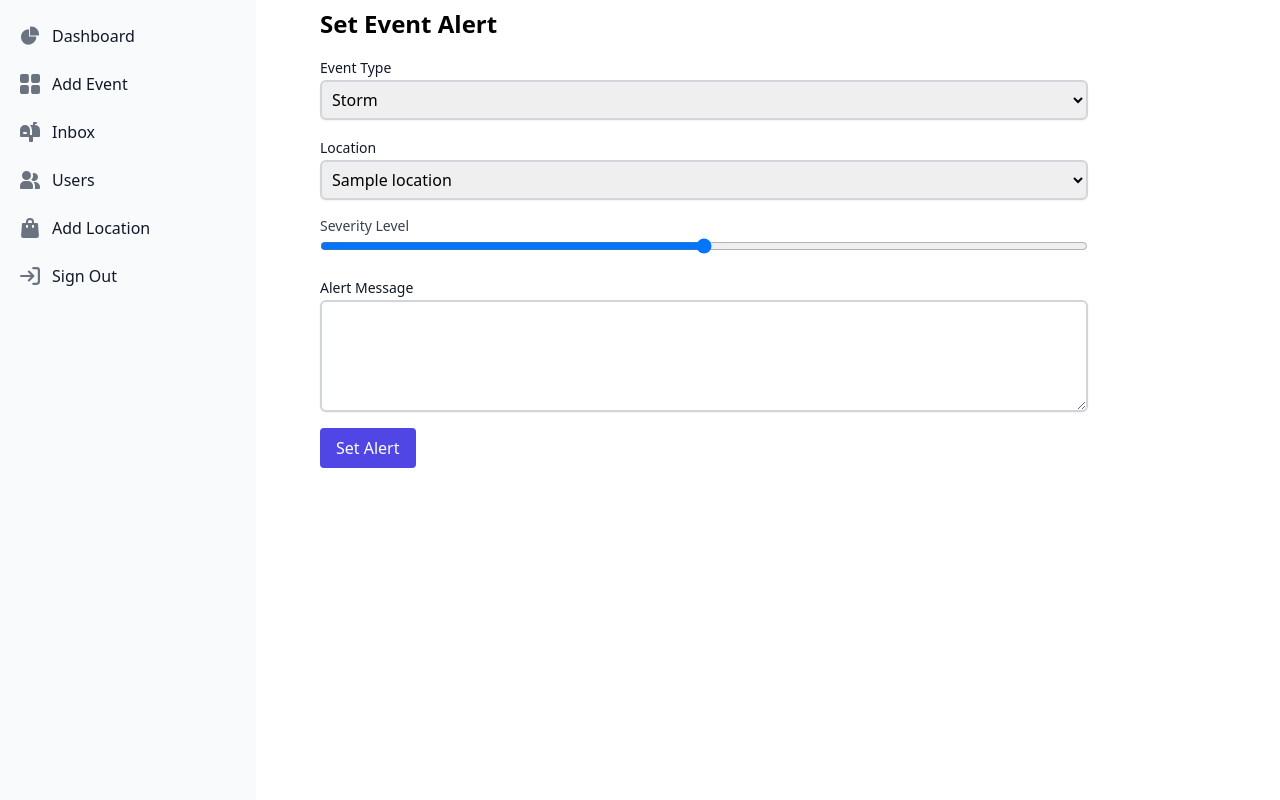
After one commit to devAmaresh/dbms_proj_weather, a PHP site: page /admin/event.php in a window 1280 px wide. The commit adds this page. Run offline with PHP 8.4, Linux system fonts and the light colour scheme; the visitor is signed in with stand-in values (Sample User, id 1); tables that the repository leaves empty or names only in its code hold one stand-in row (values such as "Sample post"); style sheets or scripts are compiled from the project's sources; some libraries are stand-ins or nearby versions.

Commit message:
done adding events admin

```diff
--- /dev/null
+++ b/admin/event.php
@@ -0,0 +1,98 @@
+<?php
+include("dbconnection.php");
+session_start();
+include("includes/authenticate.php");
+
+// Fetch locations from the database
+$query = "SELECT * FROM Locations";
+$result = mysqli_query($conn, $query);
+
+if (isset($_POST['set_alert'])) {
+    $event_type = $_POST['event_type'];
+    $location_id = $_POST['location_id'];
+    $severity_level = $_POST['severity_level'];
+    $alert_message = $_POST['alert_message'];
+
+    // Get current timestamp
+    $event_timestamp = date('Y-m-d H:i:s');
+
+    // Insert alert into database
+    $query = "INSERT INTO weatherevents (location_id, event_type, event_timestamp, severity_level, description) VALUES ('$location_id', '$event_type', '$event_timestamp', '$severity_level', '$alert_message')";
+    if (mysqli_query($conn, $query)) {
+        echo "<script>alert('Alert set successfully');</script>";
+    } else {
+        echo "<script>alert('Error setting alert');</script>";
+    }
+}
+?>
+
+<!DOCTYPE html>
+<html lang="en">
+<head>
+    <meta charset="UTF-8">
+    <meta name="viewport" content="width=device-width, initial-scale=1.0">
+    <title>Set Event Alert</title>
+    <script src="https://cdn.tailwindcss.com"></script>
+    <link rel="stylesheet" href="../src/output.css" />
+    <script>
+        function validateForm() {
+            var eventType = document.getElementById('event_type').value;
+            var locationId = document.getElementById('location_id').value;
+            var severityLevel = document.getElementById('severity_level').value;
+            var alertMessage = document.getElementById('alert_message').value;
+
+            if (eventType === "" || locationId === "" || severityLevel === "" || alertMessage === "") {
+                alert("Please fill all the fields.");
+                return false;
+            }
+            return true;
+        }
+    </script>
+</head>
+<body>
+    <?php include_once("includes/sidebar.php"); ?>
+    <div class="grid grid-cols-12">
+        <div class="col-span-3"></div>
+        <div class="col-span-9 pt-2 w-[80%]">
+            <h1 class="text-2xl font-semibold">Set Event Alert</h1>
+            <form action="#" method="POST" class="mt-4">
+                <div class="mt-4">
+                    <label for="event_type" class="block text-sm font-medium leading-6 text-gray-900">Event Type</label>
+                    <select id="event_type" name="event_type" required class="p-1.5 block w-full border-2 rounded-md border-gray-300 shadow-sm focus:border-indigo-300 focus:ring focus:ring-indigo-200 focus:ring-opacity-50">
+                        <option value="storm">Storm</option>
+                        <option value="earthquake">Earthquake</option>
+                        <!-- Add more event types as needed -->
+                    </select>
+                </div>
+                <div class="mt-4">
+                    <label for="location_id" class="block text-sm font-medium leading-6 text-gray-900">Location</label>
+                    <select id="location_id" name="location_id" required class="p-1.5 block w-full border-2 rounded-md border-gray-300 shadow-sm focus:border-indigo-300 focus:ring focus:ring-indigo-200 focus:ring-opacity-50">
+                        <?php while ($row = mysqli_fetch_assoc($result)): ?>
+                            <option value="<?php echo $row['location_id']; ?>"><?php echo $row['location_name']; ?></option>
+                        <?php endwhile; ?>
+                    </select>
+                </div>
+                <!--
+                <div class="mt-4">
+                    <label for="severity_level" class="block text-sm font-medium leading-6 text-gray-900">Severity Level</label>
+                    <select id="severity_level" name="severity_level" required class="p-1.5 block w-full border-2 rounded-md border-gray-300 shadow-sm focus:border-indigo-300 focus:ring focus:ring-indigo-200 focus:ring-opacity-50">
+                        <option value="low">Low</option>
+                        <option value="medium">Medium</option>
+                        <option value="high">High</option>
+                    </select>
+                </div>
+                        -->
+                        <div class="mt-4">
+                    <label for="severity_level" class="block text-sm font-medium text-gray-700">Severity Level</label>
+                    <input type="range" id="severity_level" name="severity_level" min="0" max="10" step="1" value="5" class="slider w-full">
+                </div>
+                <div class="mt-4">
+                    <label for="alert_message" class="block text-sm font-medium leading-6 text-gray-900">Alert Message</label>
+                    <textarea id="alert_message" name="alert_message" rows="4" required class="p-1.5 border-2 block w-full rounded-md border-gray-300 shadow-sm focus:border-indigo-300 focus:ring focus:ring-indigo-200 focus:ring-opacity-50"></textarea>
+                </div>
+                <button type="submit" name="set_alert" class="mt-4 bg-indigo-600 text-white py-2 px-4 rounded">Set Alert</button>
+            </form>
+        </div>
+    </div>
+</body>
+</html>
--- a/admin/includes/sidebar.php
+++ b/admin/includes/sidebar.php
@@ -17,7 +17,7 @@
             </a>
          </li>
          <li>
-            <a href="#" class="flex items-center p-2 text-gray-900 rounded-lg dark:text-white hover:bg-gray-100 dark:hover:bg-gray-700 group">
+            <a href="event.php" class="flex items-center p-2 text-gray-900 rounded-lg dark:text-white hover:bg-gray-100 dark:hover:bg-gray-700 group">
                <svg class="flex-shrink-0 w-5 h-5 text-gray-500 transition duration-75 dark:text-gray-400 group-hover:text-gray-900 dark:group-hover:text-white" aria-hidden="true" xmlns="http://www.w3.org/2000/svg" fill="currentColor" viewBox="0 0 18 18">
                   <path d="M6.143 0H1.857A1.857 1.857 0 0 0 0 1.857v4.286C0 7.169.831 8 1.857 8h4.286A1.857 1.857 0 0 0 8 6.143V1.857A1.857 1.857 0 0 0 6.143 0Zm10 0h-4.286A1.857 1.857 0 0 0 10 1.857v4.286C10 7.169 10.831 8 11.857 8h4.286A1.857 1.857 0 0 0 18 6.143V1.857A1.857 1.857 0 0 0 16.143 0Zm-10 10H1.857A1.857 1.857 0 0 0 0 11.857v4.286C0 17.169.831 18 1.857 18h4.286A1.857 1.857 0 0 0 8 16.143v-4.286A1.857 1.857 0 0 0 6.143 10Zm10 0h-4.286A1.857 1.857 0 0 0 10 11.857v4.286c0 1.026.831 1.857 1.857 1.857h4.286A1.857 1.857 0 0 0 18 16.143v-4.286A1.857 1.857 0 0 0 16.143 10Z"/>
                </svg>
```
